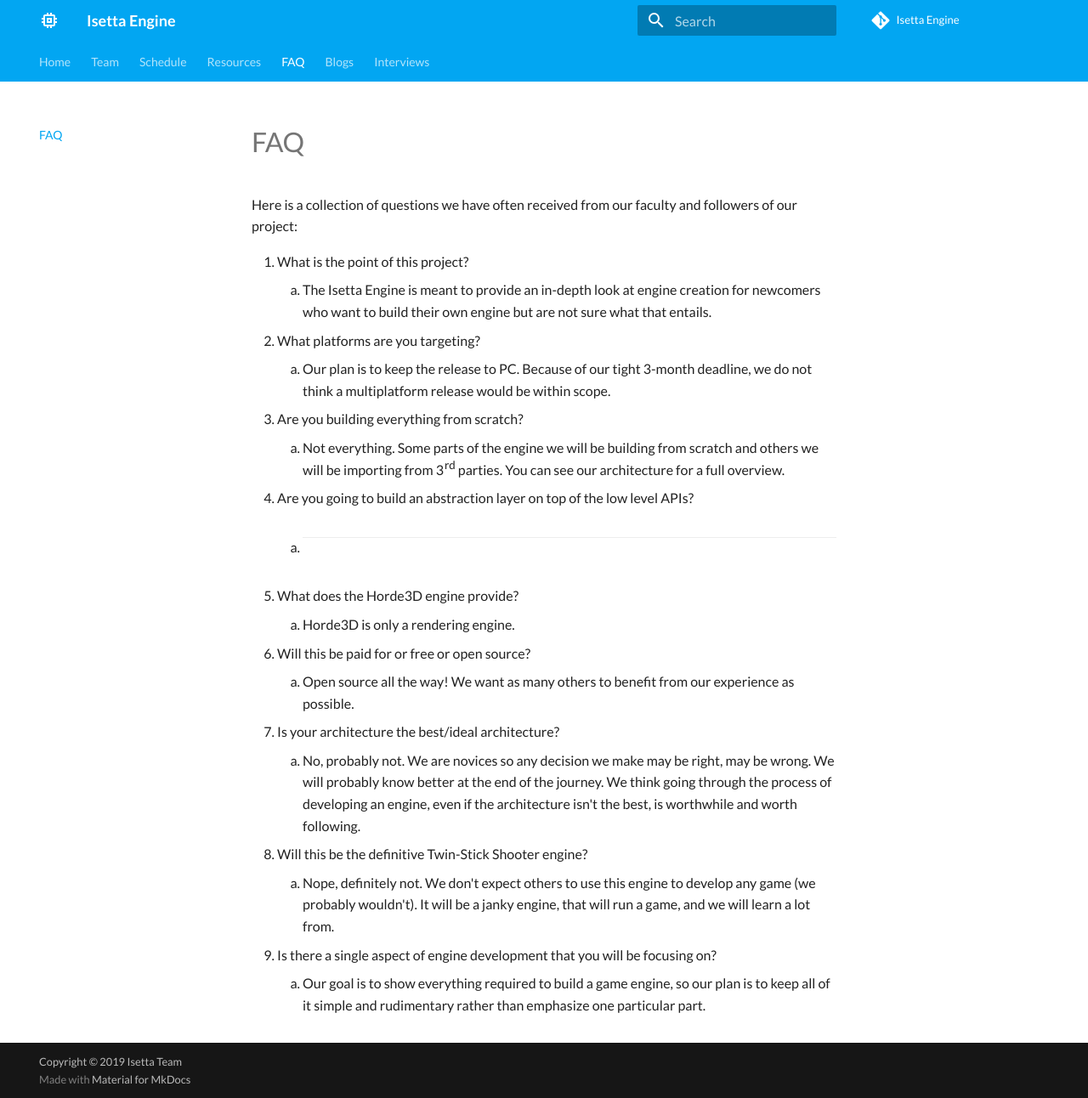
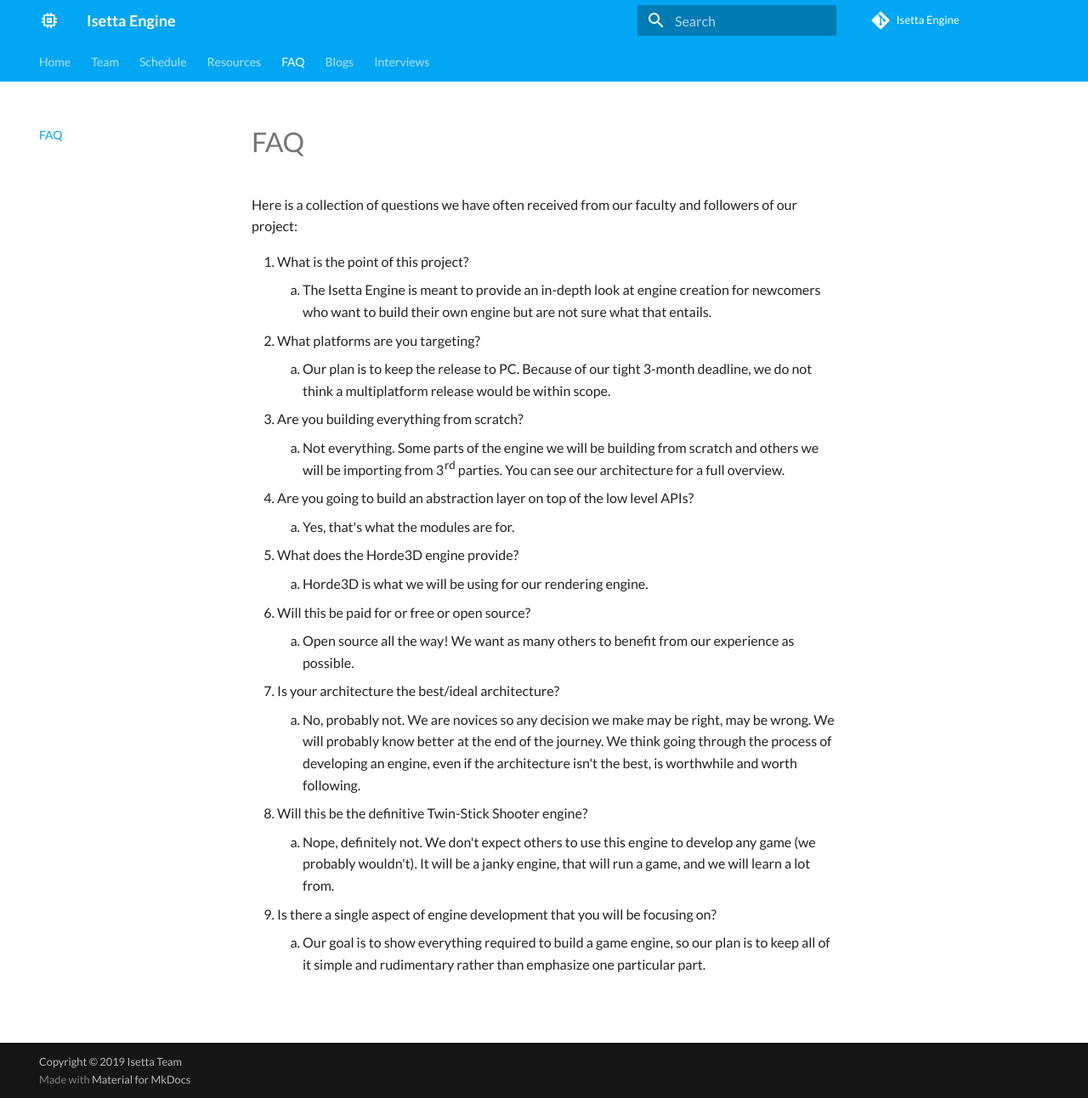
Before and after one commit to Isetta-Team/Isetta-Website-Raw, an MkDocs documentation site: the page built from docs/faq.md, in a window 1280 px wide and 1292 px high. Shown: the whole window at 85% size. Built offline with MkDocs 1.6.1 and Material for MkDocs 9.7.7, drawn with Linux system fonts in a browser that asks for light colours; comment, search, counter and statistics services are not loaded.

Commit message:
updated faq

```diff
--- a/docs/faq.md
+++ b/docs/faq.md
@@ -9,9 +9,9 @@ Here is a collection of questions we have often received from our faculty and fo
 3. Are you building everything from scratch?
     1. Not everything. Some parts of the engine we will be building from scratch and others we will be importing from 3rd parties. You can see our architecture for a full overview.
 4. Are you going to build an abstraction layer on top of the low level APIs?
-    1. ___
+    1. Yes, that's what the modules are for.
 5. What does the Horde3D engine provide?
-    1. Horde3D is only a rendering engine.
+    1. Horde3D is what we will be using for our rendering engine.
 6. Will this be paid for or free or open source?
     1. Open source all the way! We want as many others to benefit from our experience as possible.
 7. Is your architecture the best/ideal architecture?
```
